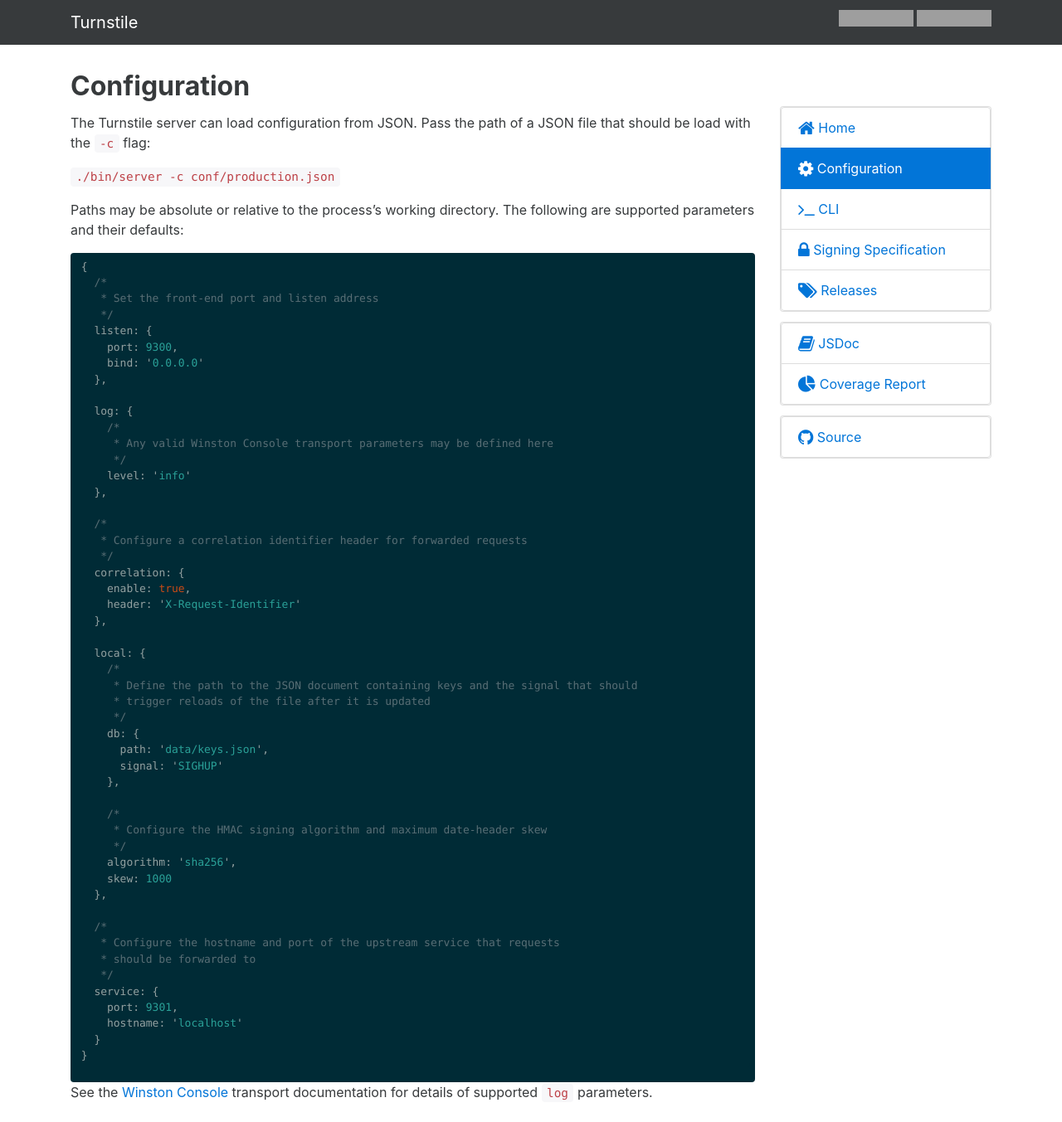
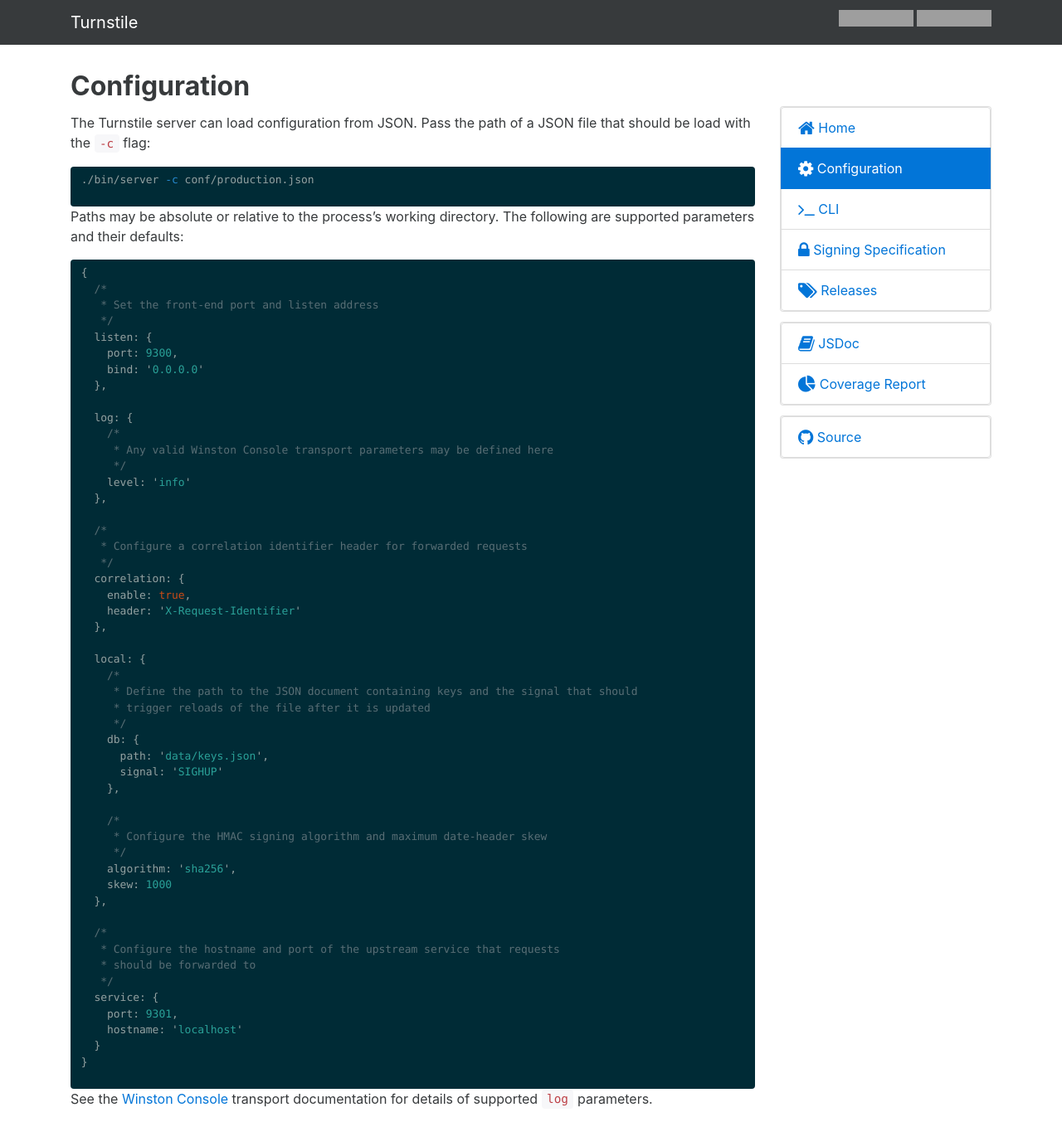
Before and after one commit to rapid7/turnstile, a Jekyll site: the page built from docs/_pages/configuration.md, in a window 1280 px wide and 1353 px high. Shown: the whole window at 83% size. Built offline with Jekyll 4.4.1, drawn with Linux system fonts in a browser that asks for light colours; nearby versions of some CDN libraries; grey boxes are pictures that could not be loaded.

Commit message:
Docs: change inline code to formatted block

````diff
--- a/docs/_pages/configuration.md
+++ b/docs/_pages/configuration.md
@@ -10,7 +10,9 @@ order: 100
 
 The Turnstile server can load configuration from JSON. Pass the path of a JSON file that should be load with the `-c` flag:
 
-`./bin/server -c conf/production.json`
+```bash
+./bin/server -c conf/production.json
+```
 
 Paths may be absolute or relative to the process's working directory. The following are supported parameters and their defaults:
 
````
